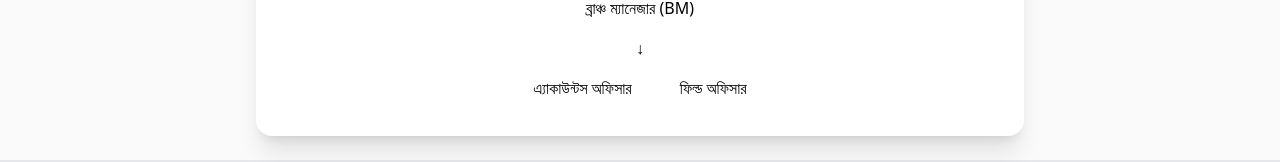
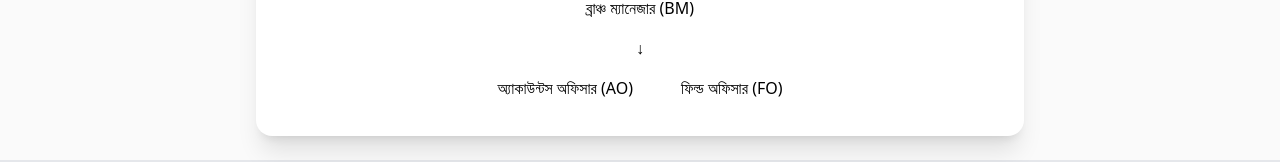
Before and after one commit to MU1147-LEGEND/sanchayan, a React (Vite) app: page /structure in a window 1280 px wide. Shown: the part 943-1105 px from the top of the page. Built offline with nearby package versions, Linux system fonts and the light colour scheme; no server answers.

Commit message:
fix: update job titles in InstitutionalStructure component for accuracy

```diff
--- a/src/components/InstitutionalSstructure.jsx
+++ b/src/components/InstitutionalSstructure.jsx
@@ -48,8 +48,8 @@ export default function InstitutionalStructure() {
                             <span>ব্রাঞ্চ ম্যানেজার (BM)</span>
                             <span>↓</span>
                             <div className="flex gap-12">
-                                <span>এ্যাকাউন্টস অফিসার</span>
-                                <span>ফিল্ড অফিসার</span>
+                                <span>অ্যাকাউন্টস অফিসার (AO)</span>
+                                <span>ফিল্ড অফিসার (FO)</span>
                             </div>
                         </div>
                     </div>
```
